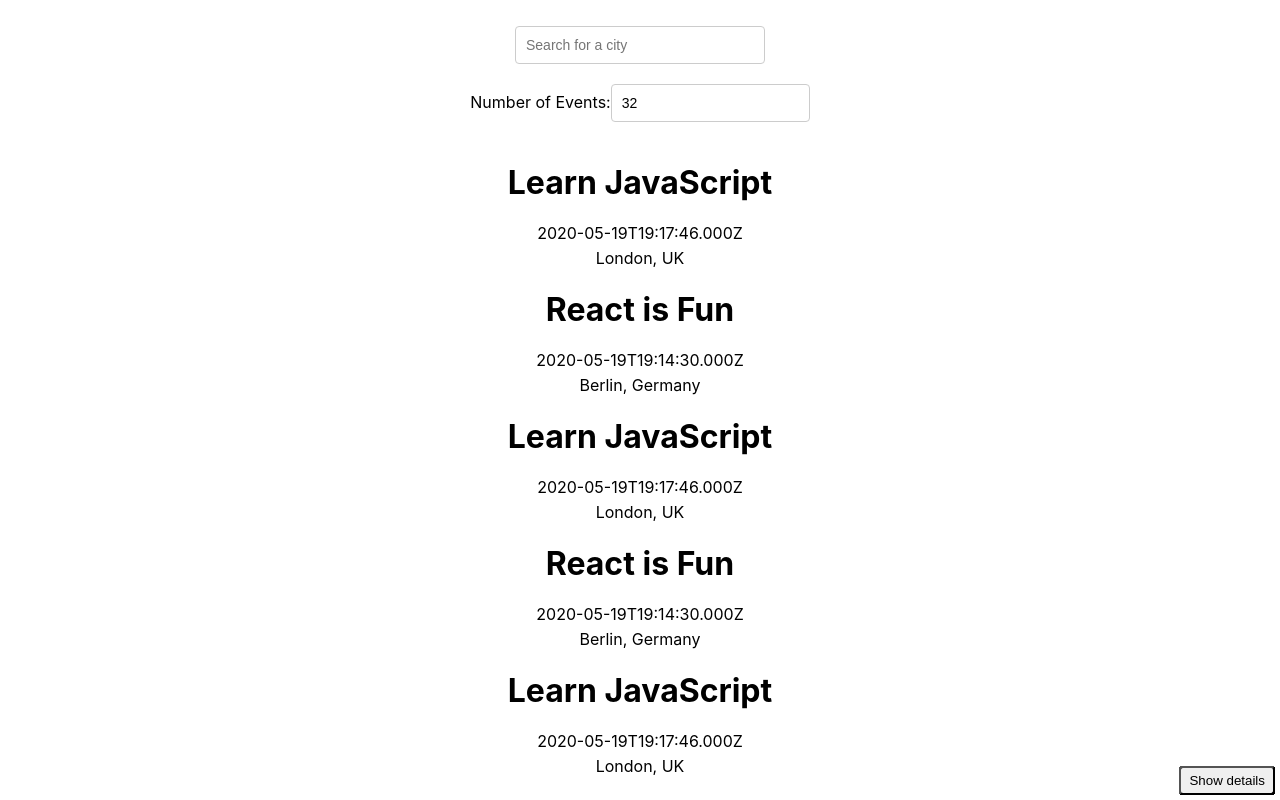
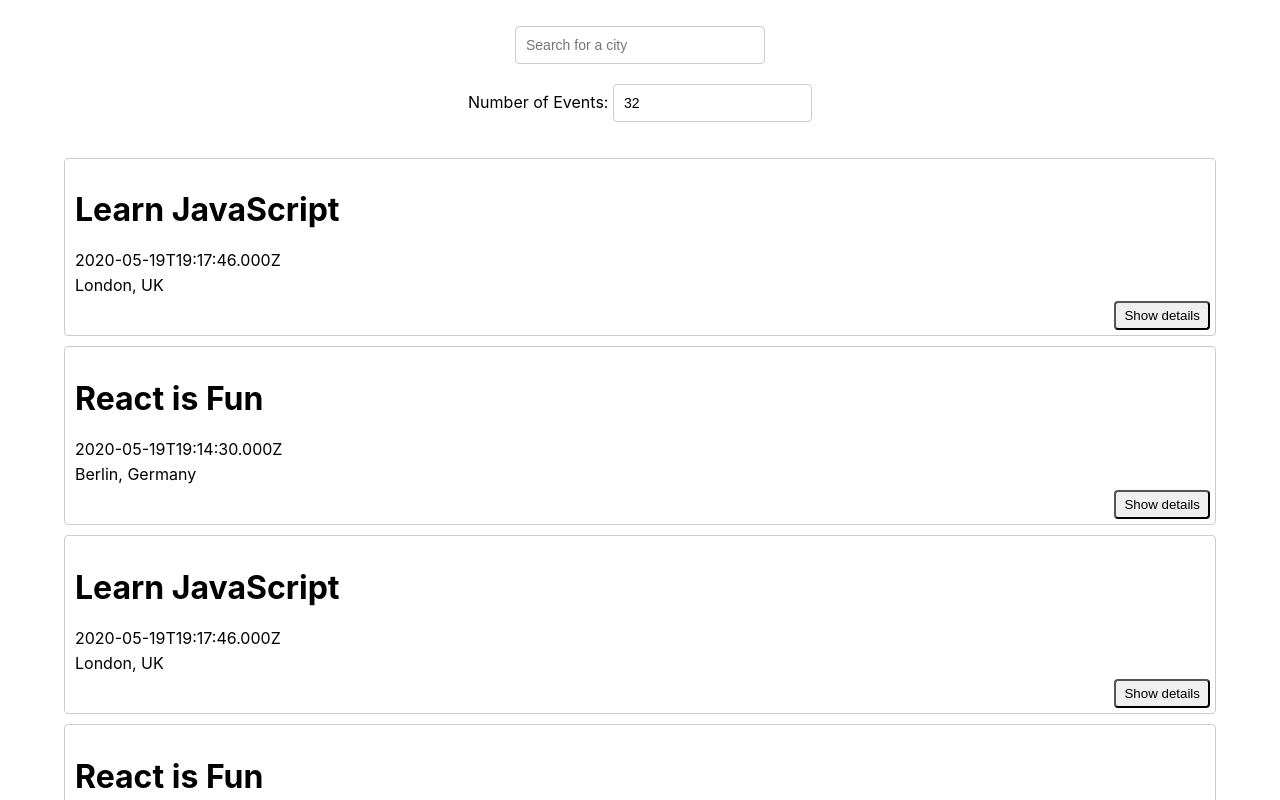
Before and after one commit to karidreyer/meet, a React (Create React App) app: page / in a window 1280 px wide. Shown: the top 800 px of the page. Built offline with nearby package versions, Linux system fonts and the light colour scheme.

Commit message:
Implement small changes for CSS styling and UI

```diff
--- a/src/components/Event.js
+++ b/src/components/Event.js
@@ -6,7 +6,7 @@ const Event = ({ event }) => { // Receive the event prop from the parent compone
     const [showDetails, setShowDetails] = useState(false); // Initialize the showDetails state variable to false
 
     return (
-        <li className="Event">
+        <li className="event">
             <h1>{event.summary}</h1>
             <p>{event.created}</p>
             <p>{event.location}</p>
--- a/src/components/NumberOfEvents.js
+++ b/src/components/NumberOfEvents.js
@@ -19,7 +19,7 @@ const NumberOfEvents = ({ currentNOE, setCurrentNOE, setErrorMessage }) => {
 
     return (
         <div id="number-of-events">
-            <label htmlFor="number-of-events-input">Number of Events:</label>
+            <label htmlFor="number-of-events-input">Number of Events: </label>
             <input
                 type="number"
                 id="number-of-events-input"
```
